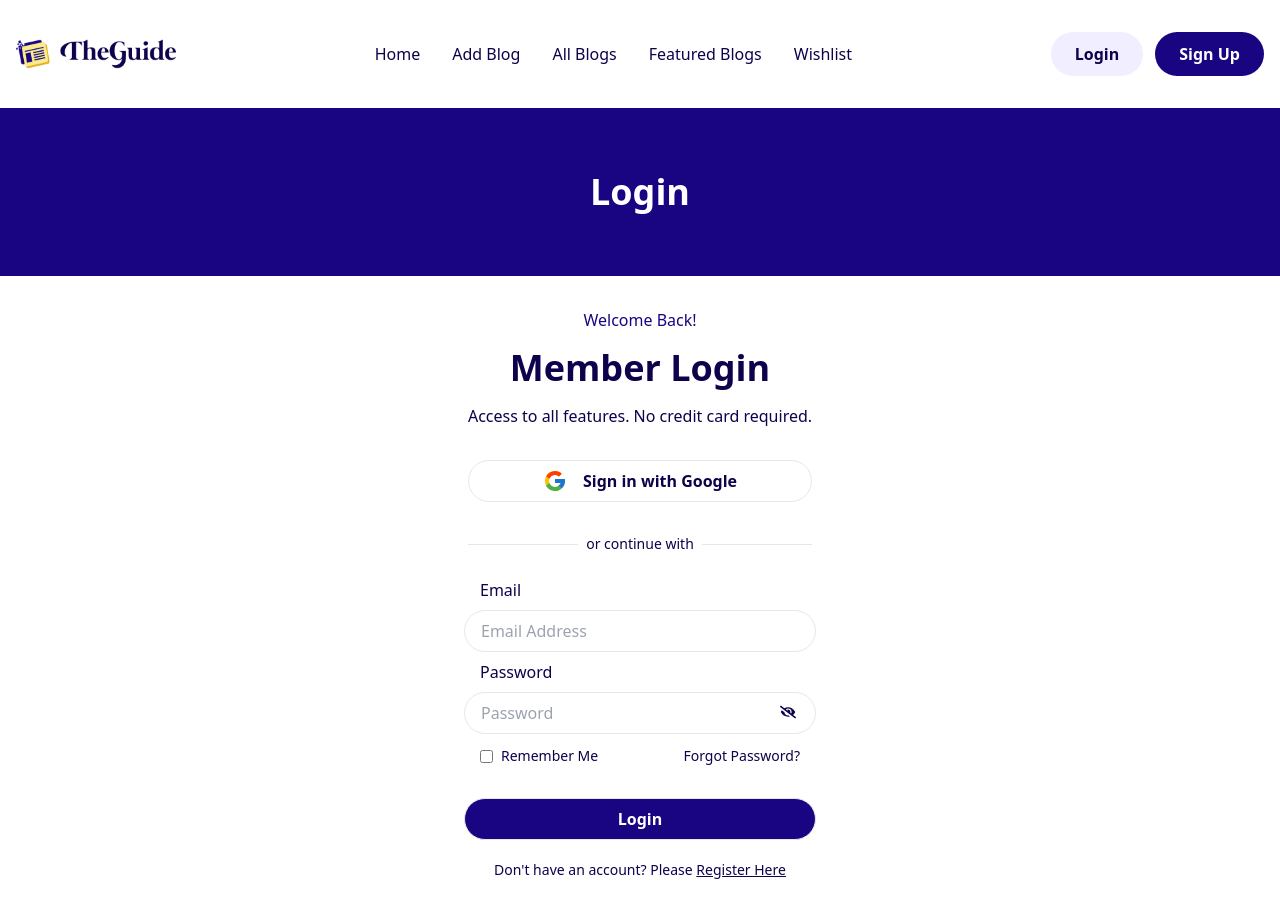
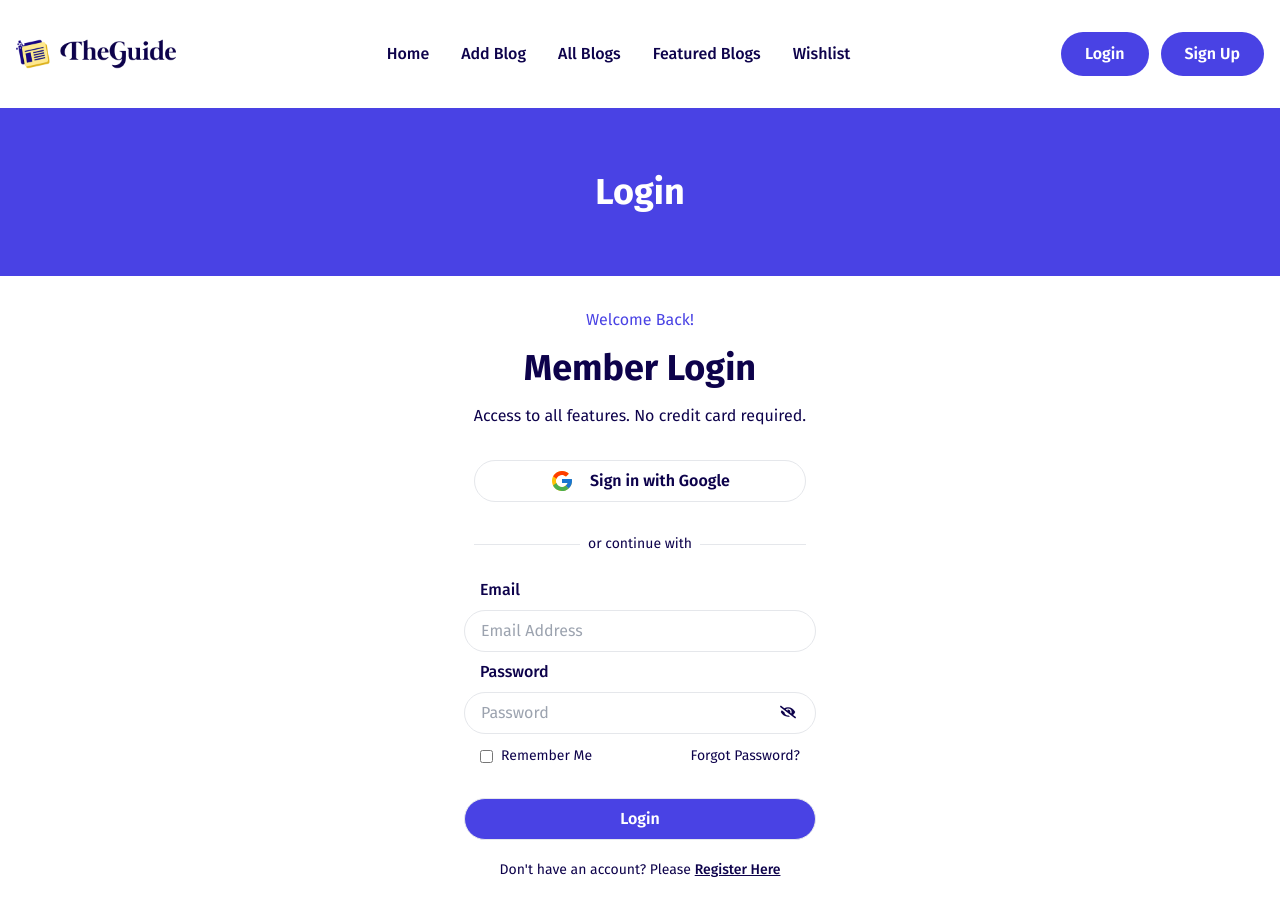
Before and after one commit to itihash-oboshonno/The-Guide-Front, a React (Vite) app: page /login in a window 1280 px wide. Shown: the top 918 px of the page. Built offline with nearby package versions, Linux system fonts and the light colour scheme; no server answers.

Commit message:
Added Fonts and Updated Auth Buttons

```diff
--- a/src/index.css
+++ b/src/index.css
@@ -1,3 +1,9 @@
+@import url('https://fonts.googleapis.com/css2?family=Fira+Sans:ital,wght@0,100;0,200;0,300;0,400;0,500;0,600;0,700;0,800;0,900;1,100;1,200;1,300;1,400;1,500;1,600;1,700;1,800;1,900&display=swap');
+
 @tailwind base;
 @tailwind components;
 @tailwind utilities;
+
+body {
+    font-family: "Fira Sans";
+}
--- a/src/pages/AuthPages/Login.jsx
+++ b/src/pages/AuthPages/Login.jsx
@@ -61,13 +61,13 @@ const Login = () => {
 
   return (
     <div>
-      <div className="bg-primary text-white text-center">
+      <div className="bg-prim2 text-white text-center">
         <h2 className="py-16 text-2xl md:text-4xl font-bold">Login</h2>
       </div>
 
       <div className="flex flex-col items-center justify-center my-8 text-dark">
         <div className="text-center grid gap-4 px-4">
-          <p className="text-primary">Welcome Back!</p>
+          <p className="text-prim2">Welcome Back!</p>
           <p className="font-bold text-2xl md:text-4xl">Member Login</p>
           <p>Access to all features. No credit card required.</p>
           <button
@@ -122,7 +122,7 @@ const Login = () => {
               </div>
             </div>
             <input
-              className="rounded-full px-4 py-2 border my-5 cursor-pointer text-white font-semibold bg-primary hover:bg-dark transition-all"
+              className="rounded-full px-4 py-2 border my-5 cursor-pointer text-white font-semibold bg-prim2 hover:bg-primary transition-all"
               type="submit"
               value="Login"
             />
@@ -131,7 +131,7 @@ const Login = () => {
             Don't have an account? Please{" "}
             <Link
               to="/signup"
-              className="underline hover:text-primary font-medium"
+              className="underline hover:text-prim2 font-medium"
             >
               Register Here
             </Link>
--- a/src/pages/AuthPages/SignUp.jsx
+++ b/src/pages/AuthPages/SignUp.jsx
@@ -108,13 +108,13 @@ const SignUp = () => {
 
   return (
     <div>
-      <div className="bg-primary text-white text-center">
+      <div className="bg-prim2 text-white text-center">
         <h2 className="py-16 text-2xl md:text-4xl font-bold">Sign Up</h2>
       </div>
 
       <div className="flex flex-col items-center justify-center my-8 text-dark">
         <div className="text-center grid gap-4 px-4">
-          <p className="text-primary">Register</p>
+          <p className="text-prim2">Register</p>
           <p className="font-bold text-2xl md:text-4xl">Start for free Today</p>
           <p>Access to all features. No credit card required.</p>
           <button onClick={handleLoginGoogle} className="font-semibold flex items-center justify-center gap-4 border border-gray-200 rounded-full hover:shadow transition-all px-4 py-2 my-4">
@@ -175,14 +175,14 @@ const SignUp = () => {
               />
             </div>
             <input
-              className="rounded-full px-4 py-2 border my-5 cursor-pointer text-white font-semibold bg-primary hover:bg-dark transition-all"
+              className="rounded-full px-4 py-2 border my-5 cursor-pointer text-white font-semibold bg-prim2 hover:bg-primary transition-all"
               type="submit"
               value="Sign Up"
             />
           </form>
           <p className="text-center text-sm">
             Already have an account? Please{" "}
-            <Link to="/login" className="underline hover:text-primary font-medium">
+            <Link to="/login" className="underline hover:text-prim2 font-medium">
               Login Here
             </Link>
           </p>
--- a/src/pages/Shared/Navbar.jsx
+++ b/src/pages/Shared/Navbar.jsx
@@ -27,8 +27,8 @@ const Navbar = () => {
           to="/"
           className={({ isActive }) =>
             isActive
-              ? "font-bold text-dark underline decoration-primary decoration-4 lg:underline-offset-8"
-              : "font-medium text-dark hover:text-primary"
+              ? "font-bold text-dark underline decoration-prim2 decoration-4 lg:underline-offset-8"
+              : "font-medium text-dark hover:text-prim2"
           }
         >
           Home
@@ -39,8 +39,8 @@ const Navbar = () => {
           to="/add-blog"
           className={({ isActive }) =>
             isActive
-              ? "font-bold text-dark underline decoration-primary decoration-4 lg:underline-offset-8"
-              : "font-medium text-dark hover:text-primary"
+              ? "font-bold text-dark underline decoration-prim2 decoration-4 lg:underline-offset-8"
+              : "font-medium text-dark hover:text-prim2"
           }
         >
           Add Blog
@@ -51,8 +51,8 @@ const Navbar = () => {
           to="/all-blogs"
           className={({ isActive }) =>
             isActive
-              ? "font-bold text-dark underline decoration-primary decoration-4 lg:underline-offset-8"
-              : "font-medium text-dark hover:text-primary"
+              ? "font-bold text-dark underline decoration-prim2 decoration-4 lg:underline-offset-8"
+              : "font-medium text-dark hover:text-prim2"
           }
         >
           All Blogs
@@ -63,8 +63,8 @@ const Navbar = () => {
           to="/featured-blogs"
           className={({ isActive }) =>
             isActive
-              ? "font-bold text-dark underline decoration-primary decoration-4 lg:underline-offset-8"
-              : "font-medium text-dark hover:text-primary"
+              ? "font-bold text-dark underline decoration-prim2 decoration-4 lg:underline-offset-8"
+              : "font-medium text-dark hover:text-prim2"
           }
         >
           Featured Blogs
@@ -75,8 +75,8 @@ const Navbar = () => {
           to="/wishlist"
           className={({ isActive }) =>
             isActive
-              ? "font-bold text-dark underline decoration-primary decoration-4 lg:underline-offset-8"
-              : "font-medium text-dark hover:text-primary"
+              ? "font-bold text-dark underline decoration-prim2 decoration-4 lg:underline-offset-8"
+              : "font-medium text-dark hover:text-prim2"
           }
         >
           Wishlist
@@ -117,7 +117,7 @@ const Navbar = () => {
                 <Link to="/">
                   <button
                     onClick={handleSignOut}
-                    className="text-white text-sm md:text-base md:font-semibold bg-primary px-3 py-2 md:px-6 md:py-2.5 rounded-full hover:shadow-lg transition-all"
+                    className="text-white text-sm md:text-base md:font-semibold bg-prim2 px-3 py-2 md:px-6 md:py-2.5 rounded-full hover:shadow-lg hover:bg-primary transition-all"
                   >
                     Logout
                   </button>
@@ -128,12 +128,12 @@ const Navbar = () => {
             <>
               <div className="flex items-center gap-3">
                 <Link to="/login">
-                  <button className="text-dark text-sm md:text-base md:font-semibold bg-[#F0EEFF] px-4 py-2 md:px-6 md:py-2.5 rounded-full hover:shadow-lg transition-all">
+                  <button className="text-white text-sm md:text-base md:font-semibold bg-prim2 px-4 py-2 md:px-6 md:py-2.5 rounded-full hover:shadow-lg hover:bg-primary transition-all">
                     Login
                   </button>
                 </Link>
                 <Link to="/signup">
-                  <button className="text-white text-sm md:text-base md:font-semibold bg-primary px-3 py-2 md:px-6 md:py-2.5 rounded-full hover:shadow-lg transition-all">
+                  <button className="text-white text-sm md:text-base md:font-semibold bg-prim2 px-3 py-2 md:px-6 md:py-2.5 rounded-full hover:shadow-lg hover:bg-primary transition-all">
                     Sign Up
                   </button>
                 </Link>
```
